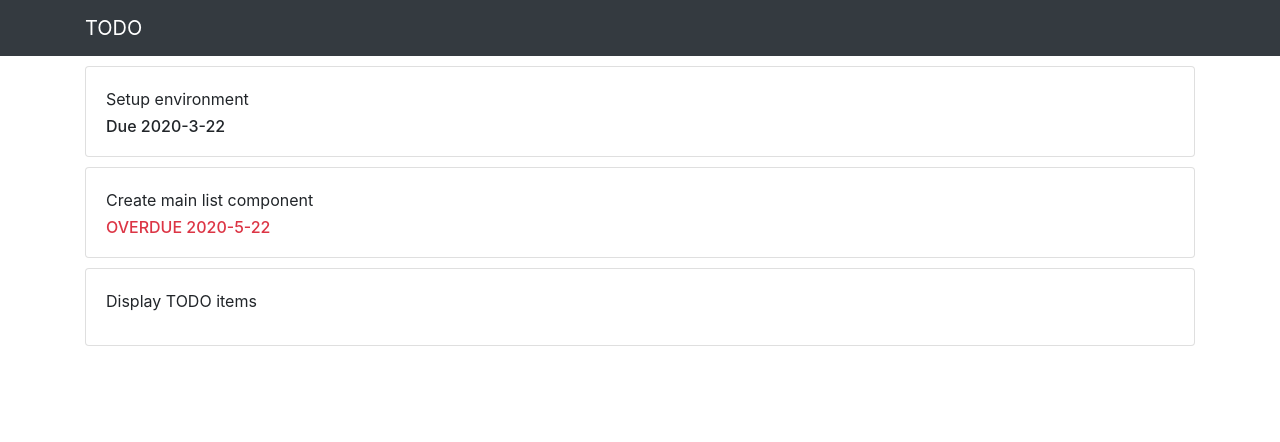
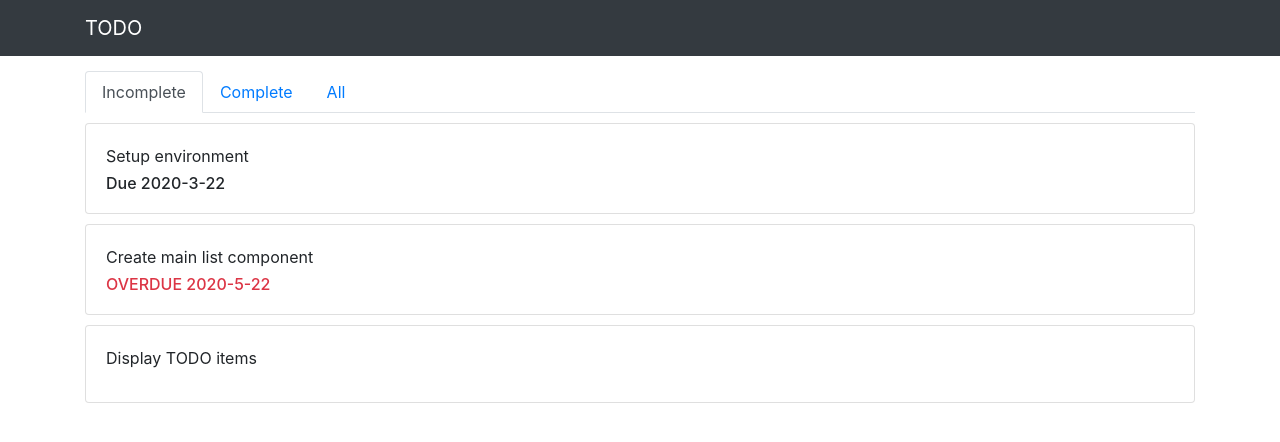
Before and after one commit to sametemek/VueLearning, a Vue app in the folder src/todo/: page / in a window 1280 px wide. Shown: the top 442 px of the page. Built offline with nearby package versions, Linux system fonts and the light colour scheme.

Commit message:
Defining Methods

```diff
--- a/src/todo/src/components/TodoList.vue
+++ b/src/todo/src/components/TodoList.vue
@@ -1,6 +1,22 @@
 <template>
-  <div>
-    <TodoListItem v-for="(item,index) in todos" :key="index" :item="item" />
+  <div class="list-container">
+    <ul class="nav nav-tabs">
+      <li class="nav-item">
+        <a
+          href="#"
+          class="nav-link active"
+          data-toggle="tab"
+          @click.prevent="filter(false)"
+        >Incomplete</a>
+      </li>
+      <li class="nav-item">
+        <a href="#" class="nav-link" data-toggle="tab" @click.prevent="filter(true)">Complete</a>
+      </li>
+      <li class="nav-item">
+        <a href="#" class="nav-link" data-toggle="tab" @click.prevent="filter()">All</a>
+      </li>
+    </ul>
+    <TodoListItem v-for="(item,index) in filteredItems" :key="index" :item="item" />
   </div>
 </template>
 
@@ -8,9 +24,28 @@
 import TodoListItem from "./TodoListItem";
 export default {
   props: ["todos"],
-  components: { TodoListItem }
+  components: { TodoListItem },
+  data() {
+    return {
+      filteredItems: this.todos.filter(item => !item.isCompleted)
+    };
+  },
+  methods: {
+    filter(completed) {
+      if (completed === true) {
+        this.filteredItems = this.todos.filter(item => item.isCompleted);
+      } else if (completed === false) {
+        this.filteredItems = this.todos.filter(item => !item.isCompleted);
+      } else {
+        this.filteredItems = this.todos;
+      }
+    }
+  }
 };
 </script>
 
 <style scoped>
+.list-container {
+  margin-top: 15px;
+}
 </style>
--- a/src/todo/src/components/TodoListItem.vue
+++ b/src/todo/src/components/TodoListItem.vue
@@ -1,16 +1,40 @@
 <template>
-  <div class="card" v-show="!item.isCompleted">
-    <TodoListItemBody :item="item" />
-    <TodoListItemControls :item="item" />
+  <div class="card">
+    <div class="card-body">
+      <div class="card-title">{{item.title}}</div>
+      <h6 class="card-subtitle" :class="overDueCss" v-if="item.dueDate && !item.isCompleted">
+        <span>{{dueDateLabel}}</span>
+        {{ formattedDate }}
+      </h6>
+    </div>
+    <div class="todo-controls" v-if="!item.isCompleted">
+      <button class="btn btn-sm btn-outline-success" @click.prevent="item.isCompleted=true">Complete</button>
+    </div>
   </div>
 </template>
 
 <script>
-import TodoListItemControls from "./TodoListItemControls";
-import TodoListItemBody from "./TodoListItemBody";
 export default {
   props: ["item"],
-  components: { TodoListItemControls, TodoListItemBody }
+  computed: {
+    formattedDate() {
+      let dt = this.item.dueDate;
+      return dt.getFullYear() + "-" + (dt.getMonth() + 1) + "-" + dt.getDate();
+    },
+    dueDateLabel() {
+      return this.isOverDue ? "Overdue" : "Due";
+    },
+    isOverDue() {
+      return this.item.dueDate.getTime() > Date.now();
+    },
+    overDueCss() {
+      return {
+        "text-danger": this.isOverDue,
+        bold: true,
+        "text-uppercase": this.isOverDue
+      };
+    }
+  }
 };
 </script>
 
@@ -18,4 +42,14 @@ export default {
 .card {
   margin-top: 10px;
 }
+.card .todo-controls {
+  position: absolute;
+  bottom: 0px;
+  right: 0px;
+  padding: 5px;
+  visibility: hidden;
+}
+.card:hover .todo-controls {
+  visibility: visible;
+}
 </style>
--- a/src/todo/src/components/TodoListItemBody.vue
+++ /dev/null
@@ -1,35 +0,0 @@
-<template>
-  <div class="card-body">
-    <div class="card-title">{{item.title}}</div>
-    <h6 class="card-subtitle" :class="overDueCss" v-if="item.dueDate">
-      <span>{{dueDateLabel}}</span>
-      {{ formattedDate }}
-    </h6>
-  </div>
-</template>
-<script>
-export default {
-  props: ["item"],
-  computed: {
-    formattedDate() {
-      let dt = this.item.dueDate;
-      return dt.getFullYear() + "-" + (dt.getMonth() + 1) + "-" + dt.getDate();
-    },
-    dueDateLabel() {
-      return this.isOverDue ? "Overdue" : "Due";
-    },
-    isOverDue() {
-      return this.item.dueDate.getTime() > Date.now();
-    },
-    overDueCss() {
-      return {
-        "text-danger": this.isOverDue,
-        bold: true,
-        "text-uppercase": this.isOverDue
-      };
-    }
-  }
-};
-</script>
-<style scoped>
-</style>
--- a/src/todo/src/components/TodoListItemControls.vue
+++ /dev/null
@@ -1,24 +0,0 @@
-<template>
-  <div class="todo-controls">
-    <button class="btn btn-sm btn-outline-success" @click.prevent="item.isCompleted=true">Complete</button>
-  </div>
-</template>
-
-<script>
-export default {
-  props: ["item"]
-};
-</script>
-
-<style scoped>
-.card .todo-controls {
-  position: absolute;
-  bottom: 0px;
-  right: 0px;
-  padding: 5px;
-  visibility: hidden;
-}
-.card:hover .todo-controls {
-  visibility: visible;
-}
-</style>
```
Also changed, not shown: 1 other file (tests, documents, lock files or other folders).
